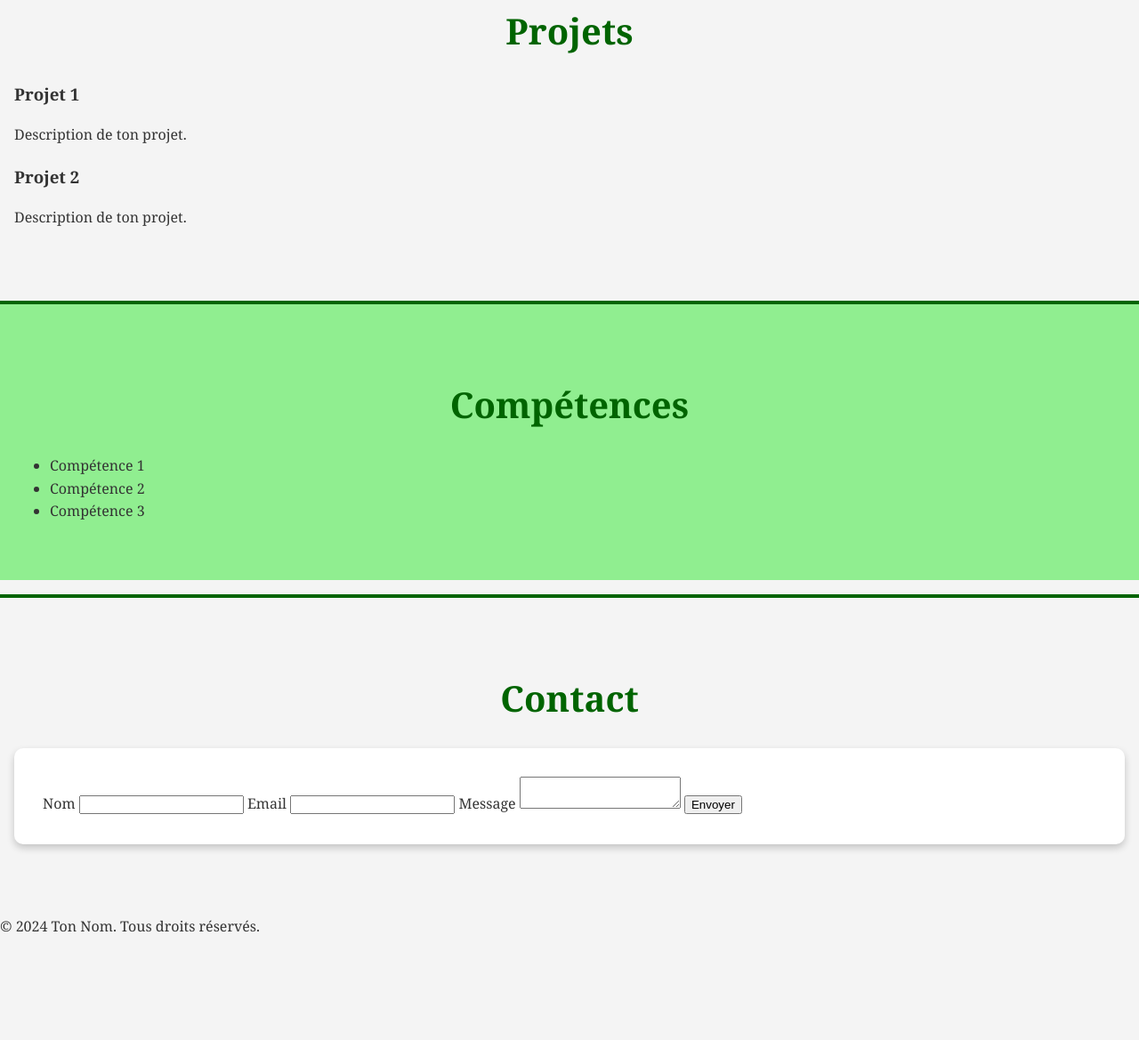
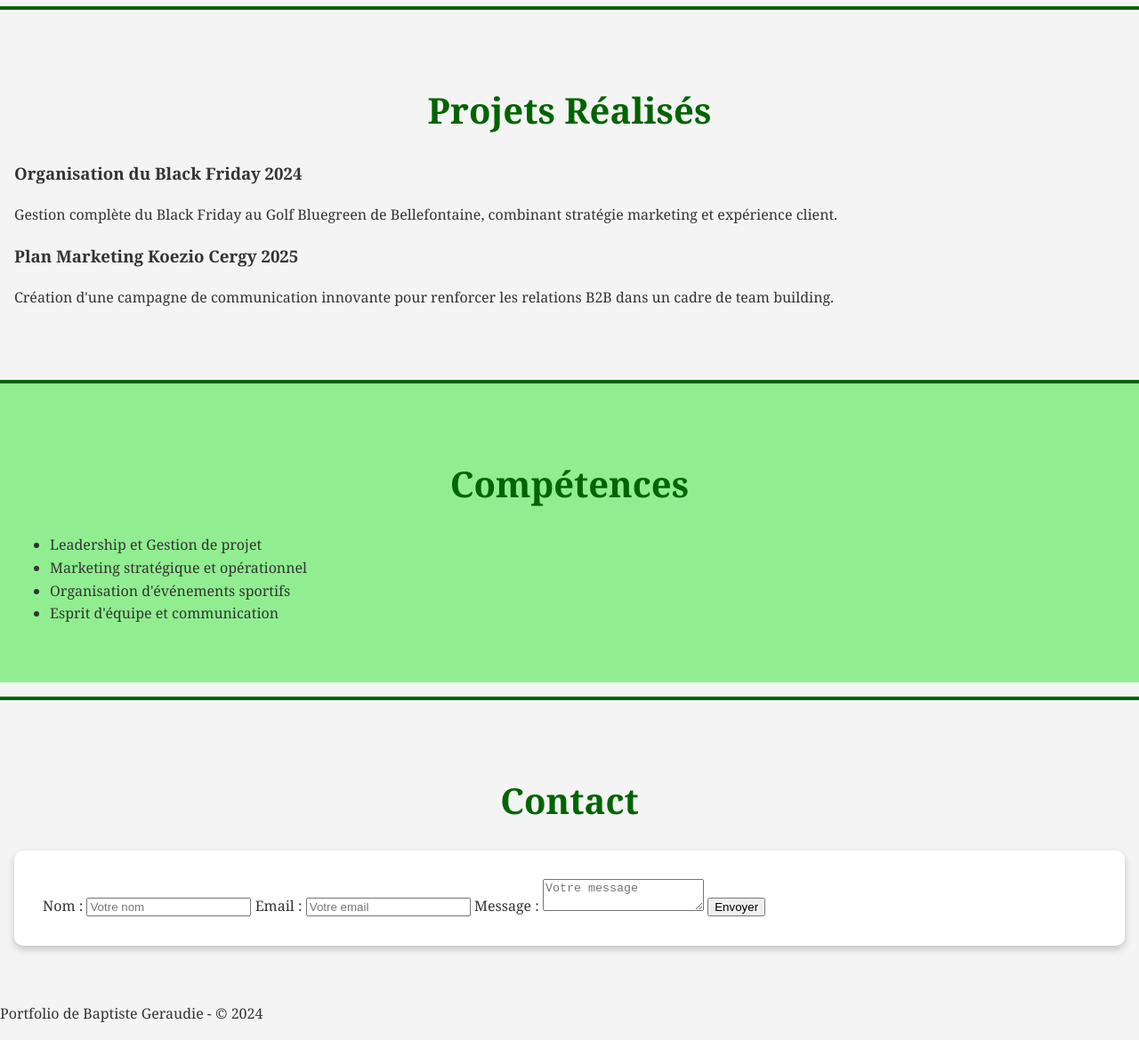
Before and after one commit to Tchoupi95/portfolio-BG, a plain HTML site: page index.html in a window 1280 px wide. Shown: the part 662-1831 px from the top of the page at 89% size. Before the commit the page ends 1732 px from the top, so only its background shows below. Drawn offline with Linux system fonts and the light colour scheme.

Commit message:
Update index.html

```diff
--- a/index.html
+++ b/index.html
@@ -1,18 +1,17 @@
-
-html
-Copier le code
 <!DOCTYPE html>
 <html lang="fr">
 <head>
     <meta charset="UTF-8">
     <meta name="viewport" content="width=device-width, initial-scale=1.0">
-    <title>Portfolio</title>
+    <title>Portfolio de Baptiste Geraudie</title>
     <link rel="stylesheet" href="style.css">
 </head>
 <body>
     <header>
         <div class="container">
-            <h1>Ton Nom</h1>
+            <img src="placeholder-photo.jpg" alt="Photo de Baptiste Geraudie" class="profile-photo">
+            <h1>Baptiste Geraudie</h1>
+            <p>Futur Majeur de ma Promotion - Passionné de Golf</p>
             <nav>
                 <ul>
                     <li><a href="#about">À propos</a></li>
@@ -25,59 +24,50 @@ Copier le code
     </header>
 
     <section id="about" class="section">
-        <div class="container">
         <h2>À propos</h2>
-            <p>Je suis [ta description ici]. Passionné(e) par [ton domaine], j'aime créer et résoudre des problèmes grâce à mes compétences en [ton expertise].</p>
-        </div>
+        <p>Étudiant dynamique et passionné, je vise l’excellence en combinant stratégie et leadership pour devenir le majeur de ma promotion. Avec une passion inégalée pour le golf, j'ai su transposer les valeurs de ce sport - précision, persévérance et esprit d'équipe - dans mes projets académiques et professionnels.</p>
     </section>
 
     <section id="projects" class="section">
-        <div class="container">
-            <h2>Projets</h2>
+        <h2>Projets Réalisés</h2>
         <div class="project">
-                <h3>Projet 1</h3>
-                <p>Description de ton projet.</p>
+            <h3>Organisation du Black Friday 2024</h3>
+            <p>Gestion complète du Black Friday au Golf Bluegreen de Bellefontaine, combinant stratégie marketing et expérience client.</p>
         </div>
         <div class="project">
-                <h3>Projet 2</h3>
-                <p>Description de ton projet.</p>
-            </div>
+            <h3>Plan Marketing Koezio Cergy 2025</h3>
+            <p>Création d'une campagne de communication innovante pour renforcer les relations B2B dans un cadre de team building.</p>
         </div>
     </section>
 
     <section id="skills" class="section">
-        <div class="container">
         <h2>Compétences</h2>
         <ul>
-                <li>Compétence 1</li>
-                <li>Compétence 2</li>
-                <li>Compétence 3</li>
+            <li>Leadership et Gestion de projet</li>
+            <li>Marketing stratégique et opérationnel</li>
+            <li>Organisation d'événements sportifs</li>
+            <li>Esprit d'équipe et communication</li>
         </ul>
-        </div>
     </section>
 
     <section id="contact" class="section">
-        <div class="container">
         <h2>Contact</h2>
-            <form action="mailto:tonemail@example.com" method="post" enctype="text/plain">
-                <label for="name">Nom</label>
-                <input type="text" id="name" name="name" required>
+        <form>
+            <label for="name">Nom :</label>
+            <input type="text" id="name" name="name" placeholder="Votre nom">
 
-                <label for="email">Email</label>
-                <input type="email" id="email" name="email" required>
+            <label for="email">Email :</label>
+            <input type="email" id="email" name="email" placeholder="Votre email">
 
-                <label for="message">Message</label>
-                <textarea id="message" name="message" required></textarea>
+            <label for="message">Message :</label>
+            <textarea id="message" name="message" placeholder="Votre message"></textarea>
 
             <button type="submit">Envoyer</button>
         </form>
-        </div>
     </section>
 
     <footer>
-        <div class="container">
-            <p>&copy; 2024 Ton Nom. Tous droits réservés.</p>
-        </div>
+        <p>Portfolio de Baptiste Geraudie - © 2024</p>
     </footer>
 </body>
 </html>
```
Lines whose indentation alone changed are shown as unchanged.
